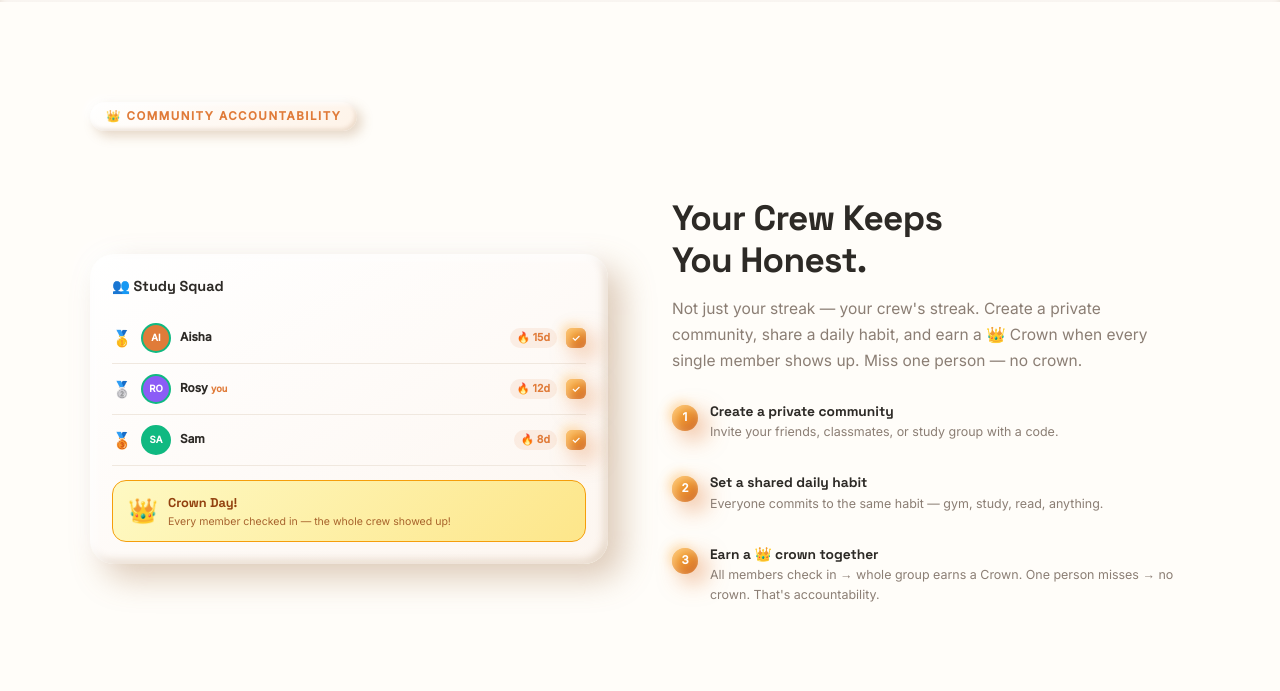
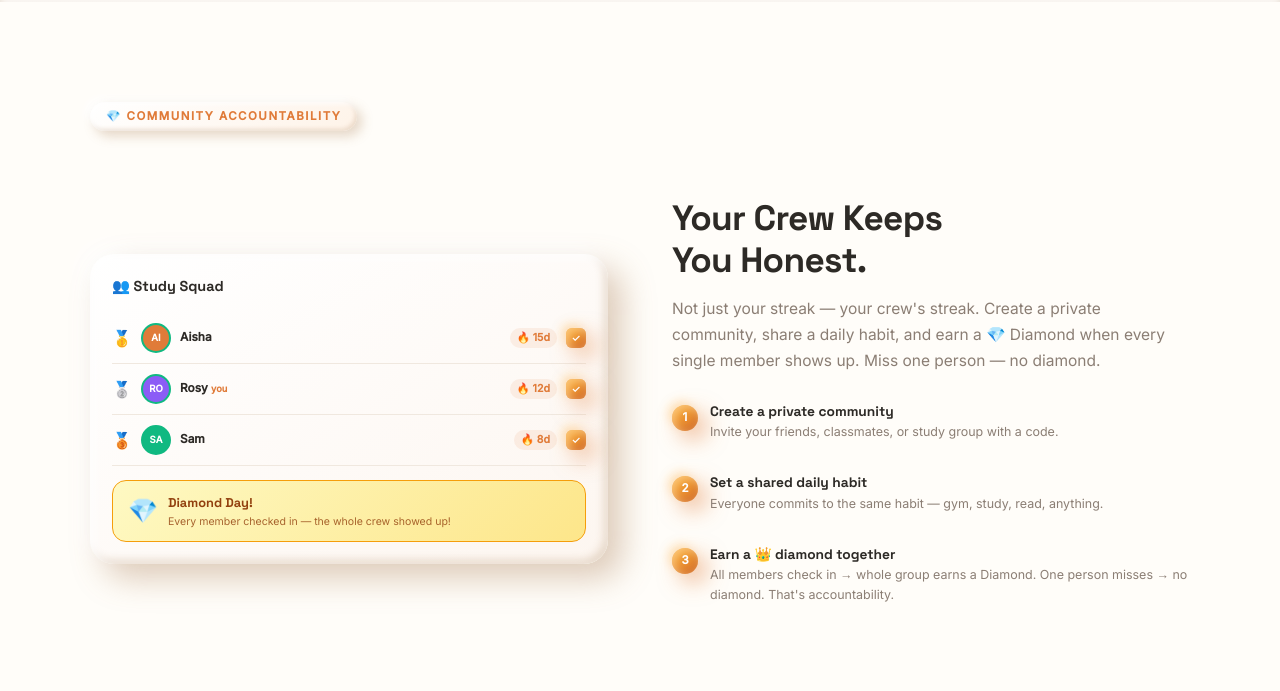
Before and after one commit to jsharonsweety28-ai/Monad, a Flask app: page / in a window 1280 px wide. Shown: the part 3131-3822 px from the top of the page. Run offline with Flask 3, Linux system fonts and the light colour scheme.

Commit message:
Update landing page: crown→diamond, Connect→Analyse bento, add push notification mentions
Co-Authored-By: Claude Sonnet 4.6 <noreply@anthropic.com>

```diff
--- a/website/templates/home.html
+++ b/website/templates/home.html
@@ -300,10 +300,10 @@
   .lb-nm { flex:1; font-weight:600; color:var(--text); }
   .lb-st { font-size:.66rem; font-weight:700; color:var(--accent); background:rgba(224,123,57,.1); padding:2px 7px; border-radius:99px; }
   .lb-ck { width:20px; height:20px; border-radius:6px; background:linear-gradient(145deg,#F5A623,#E07B39); color:white; display:flex; align-items:center; justify-content:center; font-size:.62rem; font-weight:800; flex-shrink:0; box-shadow:var(--clay-acc); }
-  .crown-ban { margin-top:14px; background:linear-gradient(135deg,#fef9c3,#fde68a); border:1.5px solid #f59e0b; border-radius:14px; padding:12px 15px; display:flex; align-items:center; gap:10px; }
-  .crown-ico { font-size:1.5rem; }
-  .crown-t { font-family:'Space Grotesk',sans-serif; font-size:.8rem; font-weight:800; color:#92400e; }
-  .crown-s { font-size:.66rem; color:#92400e; opacity:.8; margin-top:1px; }
+  .diamond-ban { margin-top:14px; background:linear-gradient(135deg,#fef9c3,#fde68a); border:1.5px solid #f59e0b; border-radius:14px; padding:12px 15px; display:flex; align-items:center; gap:10px; }
+  .diamond-ico { font-size:1.5rem; }
+  .diamond-t { font-family:'Space Grotesk',sans-serif; font-size:.8rem; font-weight:800; color:#92400e; }
+  .diamond-s { font-size:.66rem; color:#92400e; opacity:.8; margin-top:1px; }
   .comm-steps { margin-top:28px; display:flex; flex-direction:column; gap:16px; }
   .comm-step { display:flex; gap:12px; align-items:flex-start; }
   .c-num { width:26px; height:26px; border-radius:50%; background:linear-gradient(145deg,#F5A623,#E07B39); color:white; display:flex; align-items:center; justify-content:center; font-size:.72rem; font-weight:800; flex-shrink:0; margin-top:2px; box-shadow:var(--clay-acc); }
@@ -604,7 +604,7 @@
 <!-- ─── COMMUNITY + CROWNS ─── -->
 <section class="comm-section" id="community">
   <div class="sec-inner">
-    <div class="sec-label">👑 Community accountability</div>
+    <div class="sec-label">💎 Community accountability</div>
     <div class="comm-grid">
       <div class="reveal">
         <div class="comm-mock">
@@ -630,18 +630,18 @@
             <span class="lb-st">🔥 8d</span>
             <div class="lb-ck">✓</div>
           </div>
-          <div class="crown-ban">
-            <div class="crown-ico">👑</div>
+          <div class="diamond-ban">
+            <div class="diamond-ico">💎</div>
             <div>
-              <div class="crown-t">Crown Day!</div>
-              <div class="crown-s">Every member checked in — the whole crew showed up!</div>
+              <div class="diamond-t">Diamond Day!</div>
+              <div class="diamond-s">Every member checked in — the whole crew showed up!</div>
             </div>
           </div>
         </div>
       </div>
       <div>
         <h2 class="sec-title reveal">Your Crew Keeps<br>You Honest.</h2>
-        <p class="sec-sub reveal r1" style="margin-top:14px">Not just your streak — your crew's streak. Create a private community, share a daily habit, and earn a 👑 Crown when every single member shows up. Miss one person — no crown.</p>
+        <p class="sec-sub reveal r1" style="margin-top:14px">Not just your streak — your crew's streak. Create a private community, share a daily habit, and earn a 💎 Diamond when every single member shows up. Miss one person — no diamond.</p>
         <div class="comm-steps reveal r2">
           <div class="comm-step">
             <div class="c-num">1</div>
@@ -660,8 +660,8 @@
           <div class="comm-step">
             <div class="c-num">3</div>
             <div class="c-txt">
-              <h4>Earn a 👑 crown together</h4>
-              <p>All members check in → whole group earns a Crown. One person misses → no crown. That's accountability.</p>
+              <h4>Earn a 👑 diamond together</h4>
+              <p>All members check in → whole group earns a Diamond. One person misses → no diamond. That's accountability.</p>
             </div>
           </div>
         </div>
@@ -764,14 +764,14 @@
         <span class="bc-bg">📚</span>
       </div>
 
-      <!-- CONNECT -->
+      <!-- ANALYTICS -->
       <div class="bc" data-bc style="transition-delay:.24s">
         <div>
-          <span class="bc-icon">👥</span>
-          <div class="bc-title">Connect</div>
-          <div class="bc-desc">Private communities. Shared habits and goals with friends, classmates, or family.</div>
+          <span class="bc-icon">📊</span>
+          <div class="bc-title">Analyse</div>
+          <div class="bc-desc">Weekly and monthly breakdowns of your focus time, task completion, habit streaks, and study hours — all in one dashboard.</div>
         </div>
-        <span class="bc-bg">👥</span>
+        <span class="bc-bg">📊</span>
       </div>
 
       <!-- REFLECT — wide -->
@@ -975,6 +975,8 @@
       <div class="trust-chip"><b>✓</b> Free forever</div>
       <div class="trust-chip"><b>✓</b> No credit card</div>
       <div class="trust-chip"><b>✓</b> 60-second setup</div>
+      <div class="trust-chip"><b>✓</b> Push notifications</div>
+      <div class="trust-chip"><b>✓</b> Works on any phone</div>
     </div>
     <a href="/sign-up" class="btn-clay" style="font-size:1.05rem;padding:17px 48px">
       Start building your legacy →
```
